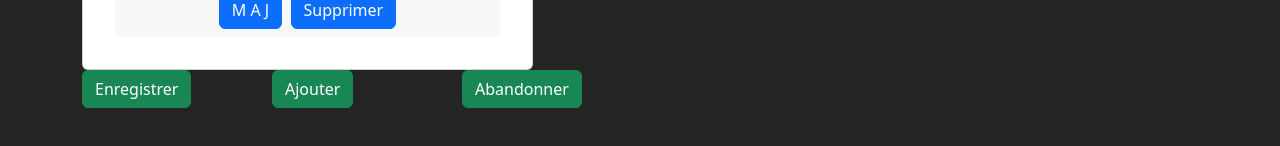
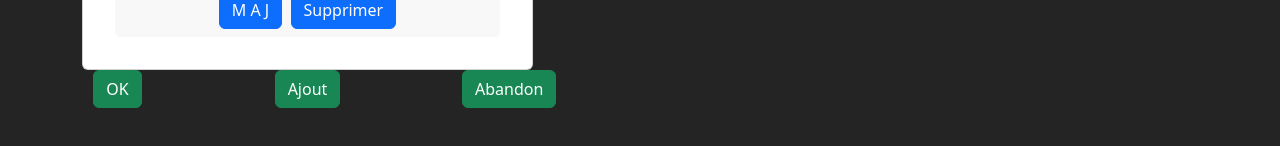
Before and after one commit to Berkpigh/CLOPICO_COM_V2-3, a React (Vite) app in the folder FRONTEND/vite-project/: page /updboutimage in a window 1280 px wide. Shown: the part 294-440 px from the top of the page. Built offline with nearby package versions, Linux system fonts and the light colour scheme; sample sign-in values are in the browser's storage.

Commit message:
v2 Bouteille

```diff
--- a/FRONTEND/vite-project/src/features/bouteilles/components/UpdateBouteilleImage/index.tsx
+++ b/FRONTEND/vite-project/src/features/bouteilles/components/UpdateBouteilleImage/index.tsx
@@ -268,15 +268,15 @@ export const UpdateBouteilleImage = () => {
             </Row>
             <Row>
                 <Col sm={1}>
-                    <Button className="all" variant="success" type="button" onClick={recordImages}>Enregistrer</Button>
+                    <Button className="all" variant="success" type="button" onClick={recordImages}>OK</Button>
                 </Col>
                 <Col sm={1}></Col>
                 <Col sm={1}>
-                    <Button className="alc" variant="success" type="button" onClick={showInput}>Ajouter</Button>
+                    <Button className="alc" variant="success" type="button" onClick={showInput}>Ajout</Button>
                 </Col>
                 <Col sm={1}></Col>
                 <Col sm={1}>
-                    <Button className="alr" variant="success" type="button" onClick={cancel}>Abandonner</Button>
+                    <Button className="alr" variant="success" type="button" onClick={cancel}>Abandon</Button>
                 </Col>
             </Row>
         </Form>
```
